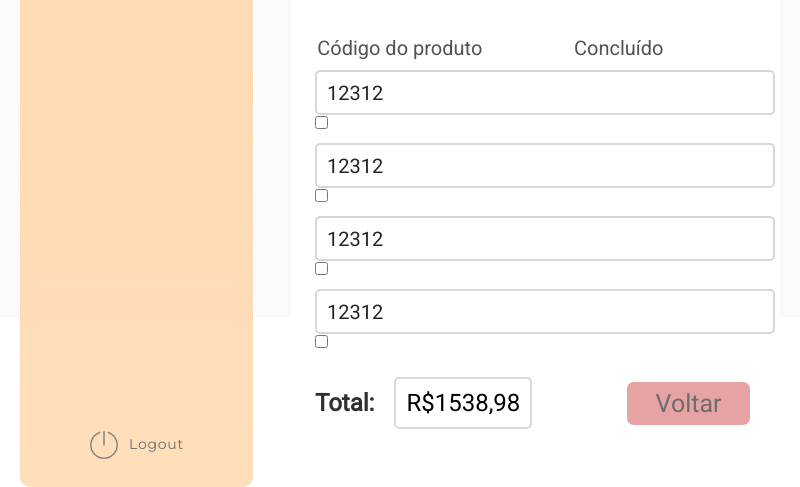
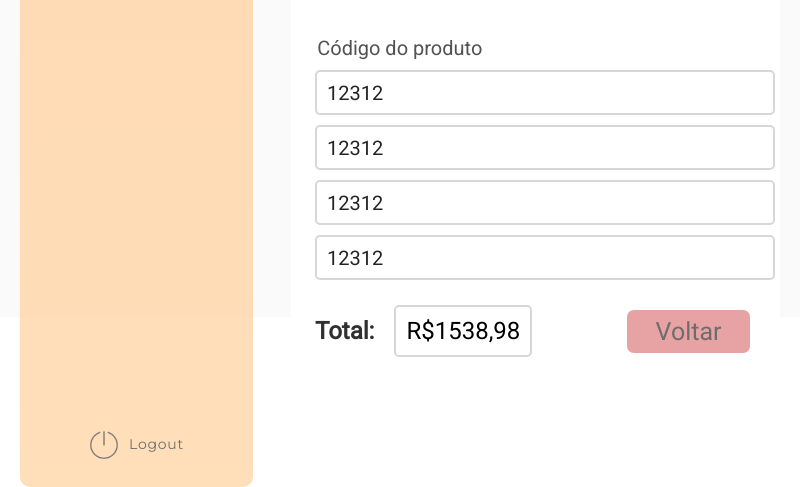
Before and after one commit to GuilhermeG-L/eKSuprimentos, an Electron app: page Arquivos HTML/Telas Produtor/detalhesDaOrdem.html in a window 800 px wide. Shown: the part 483-970 px from the top of the page. Drawn offline with Linux system fonts and the light colour scheme.

Commit message:
Add files via upload

```diff
--- a/Arquivos HTML/Telas Produtor/detalhesDaOrdem.html
+++ b/Arquivos HTML/Telas Produtor/detalhesDaOrdem.html
@@ -45,10 +45,6 @@
                         <label>Data entrega</label>
                         <input type = "date" id = "dataEntrega" class = "inputDataMeio" disabled>
                     </section>
-                    <section class = "secMeio secDataMeio" >
-                        <label>Meio</label>
-                        <input type = "text" class = "inputAddPedido inputDataMeio" placeholder="Digite o meio que o pedido foi realizado" value = "Mercado Livre" disabled>
-                    </section>
                 </section>
             </div>
             <div class = "prodPedido">
@@ -56,23 +52,18 @@
                 <section class = "produtos">
                     <section class = "labels">
                         <p class = "label lblCodProduto">Código do produto</p>
-                        <p class = "label lblMetragem">Concluído</p>
                     </section>
                     <section class = "produto">
                         <input type = "number" class = "codProduto" placeholder="Digite o código" value = "12312" disabled/>
-                        <input type = "checkbox" class = "checkProdutoOrdem"/>
                     </section>
                     <section class = "produto">
                         <input type = "number" class = "codProduto" placeholder="Digite o código" value = "12312" disabled/>
-                        <input type = "checkbox" class = "checkProdutoOrdem"/>
                     </section>
                     <section class = "produto">
                         <input type = "number" class = "codProduto" placeholder="Digite o código" value = "12312" disabled/>
-                        <input type = "checkbox" class = "checkProdutoOrdem"/>
                     </section>
                     <section class = "produto">
                         <input type = "number" class = "codProduto" placeholder="Digite o código" value = "12312" disabled/>
-                        <input type = "checkbox" class = "checkProdutoOrdem"/>
                     </section>
                 <section class = "totalSec">
                     <p>Total:</p>
```
